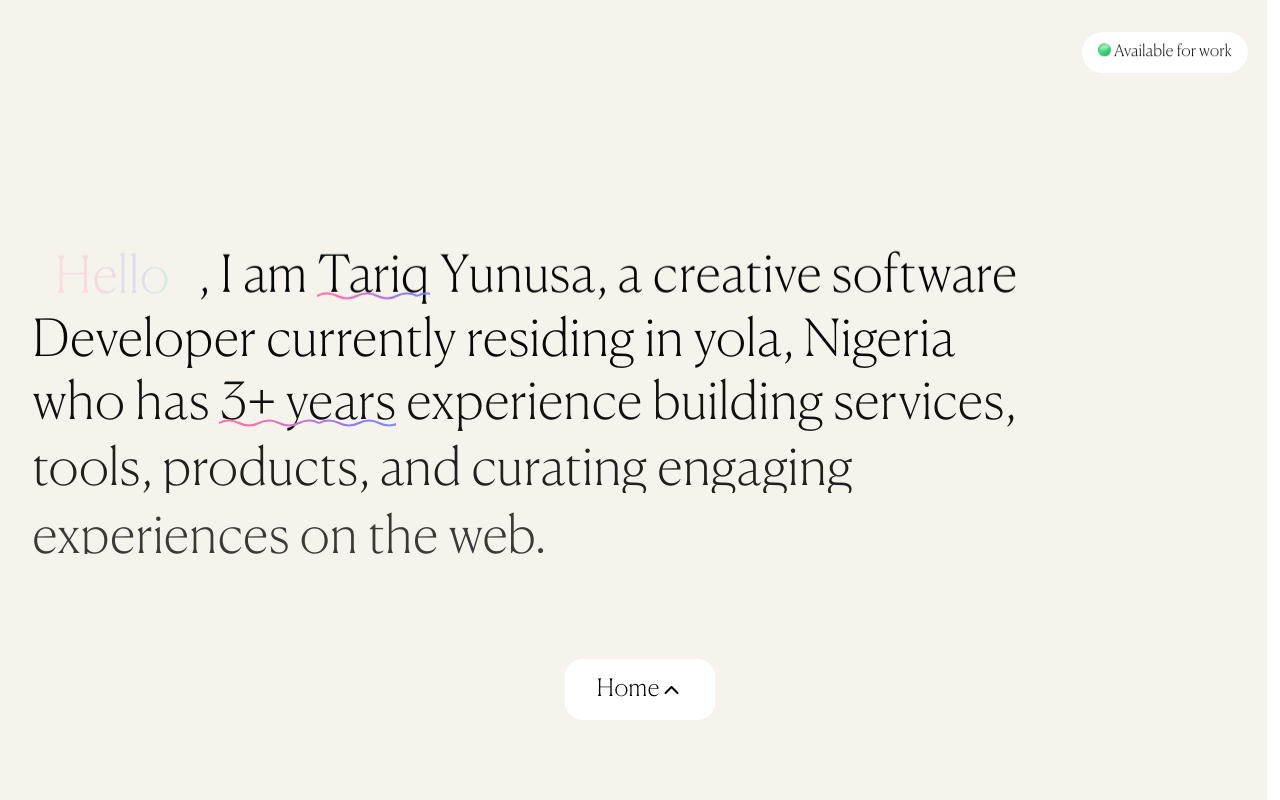
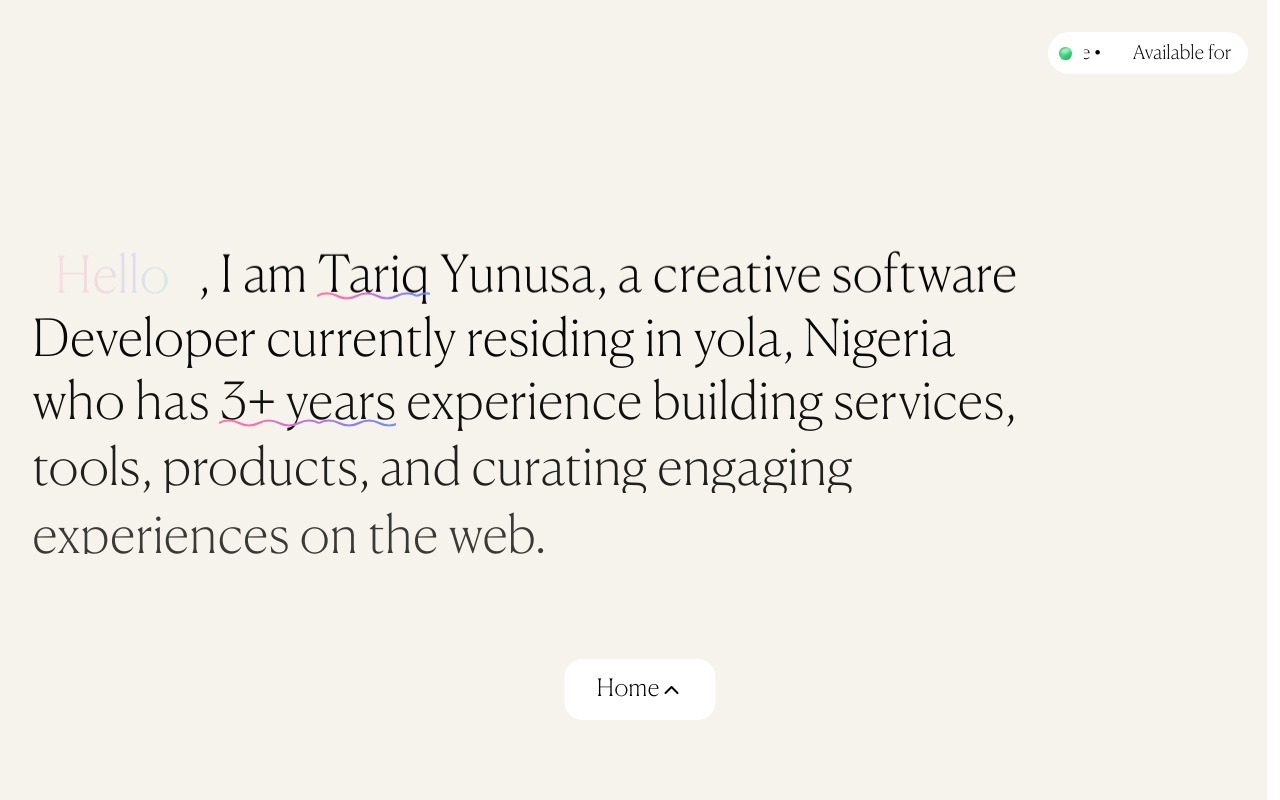
Before and after one commit to tariqyunusa/tariq, a Next.js app: page / in a window 1280 px wide. Shown: the top 800 px of the page. Built offline with nearby package versions, Linux system fonts and the light colour scheme.

Commit message:
added marquee on indicator

```diff
--- a/app/page.js
+++ b/app/page.js
@@ -10,29 +10,38 @@ import { textReveal } from "./utils/Animations";
 import Greeting from "./components/Greeting";
 
 export default function Home() {
-useEffect(() => {
-  document.fonts.ready.then(() => {
-  textReveal();
-});
-},[])
-
+  useEffect(() => {
+    document.fonts.ready.then(() => {
+      textReveal();
+    });
+  }, []);
 
   return (
     <>
       <section className={styles.section}>
-      <div className={styles.hero__work_status} data-animation = 'header' ><div className={styles.indicator__status_hero}></div> <p>Available for work</p></div>
+        <div className={styles.hero__work_status}>
+          <div className={styles.indicator__status_hero}>
+            <div className={styles.indicator__main}></div>
+          </div>{" "}
+          <div className={styles.marquee__wrapper}>
+            <div className={styles.marquee}>{" "}
+              <span>Available for work {"  "}• </span>{" "}
+              <span> Send a mail{" "} • </span>{" "}
+              <span>Hire me {" "}• </span>{" "}
+              <span>Available for work {" "} • </span>{""}
+              <span> Send a mail {" "}• </span>{" "}
+              <span>Hire me {" "} • </span>{" "}
+            </div>
+          </div>
+        </div>
         <div className={styles.hero__section_main_text}>
-        <h1 data-animation = 'header'>
+          <h1 data-animation="header">
             <span>
-           <Greeting />, I am{" "}
-            <Popup >
-              Tariq
-            </Popup>{" "}
-            Yunusa, a creative software Developer currently residing in yola, Nigeria who has{" "}
-            <Popup href={"https://github.com/tariqyunusa"}>
-              3+ years
-            </Popup>{" "}
-            experience building services, tools, products, and curating engaging experiences on the web.
+              <Greeting />, I am <Popup>Tariq</Popup> Yunusa, a creative
+              software Developer currently residing in yola, Nigeria who has{" "}
+              <Popup href={"https://github.com/tariqyunusa"}>3+ years</Popup>{" "}
+              experience building services, tools, products, and curating
+              engaging experiences on the web.
             </span>
           </h1>
         </div>
--- a/app/page.module.css
+++ b/app/page.module.css
@@ -32,14 +32,48 @@
   font-weight: 100;
   border-radius: 24px;
   display: flex;
+  flex-direction: row;
+  width: 200px;
+  justify-content: flex-start;
+  align-items: center;
+  overflow: hidden;
+  gap: 1rem;
+}
+.marquee {
+  display: inline-flex;
+  white-space: nowrap;
+  /* overflow: hidden; */
+  animation: scroll-left 13s linear infinite;
+  /* font-weight: bold; */
+  font-size: 1.2rem;
+  color: #000;
+}
+.marquee__wrapper{
+   position: relative;
+  display: flex;
   justify-content: center;
   align-items: center;
-  gap: 0.7rem;
+  overflow: hidden;
+  width: fit-content;
+  height: 1.2em;
+}
+.marquee span {
+  display: inline-block;
+  padding-right: 2rem;
+}
+@keyframes scroll-left {
+  0% {
+    transform: translateX(0%);
+  }
+  100% {
+    transform: translateX(-50%);
+  }
 }
 .hero__work_status p{
   text-align: center;
 }
-.indicator__status_hero{
+.indicator__main{
+  position: absolute;
   width: 0.8rem;
   height: 0.8rem;
   border-radius: 50%;
@@ -50,10 +84,19 @@
     #3ddc84,
     #28a745
   );
+}
+.indicator__status_hero{
+
+  z-index: 1;
   position: relative;
+  width: 20px;
+  height: 20px;
+  display: flex;
+  justify-content: center;
+  align-items: center;
   /* box-shadow: 0 0 8px rgba(40, 167, 69, 0.6); */
 }
-.indicator__status_hero::after {
+.indicator__main::after {
   content: "";
   position: absolute;
   top: 1px;
```
